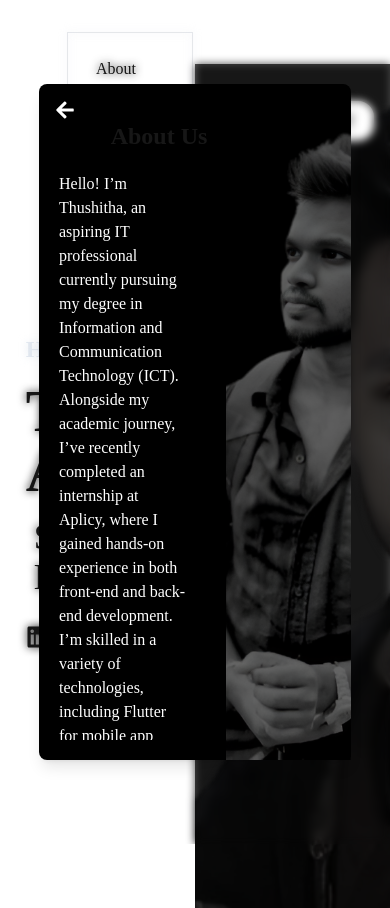
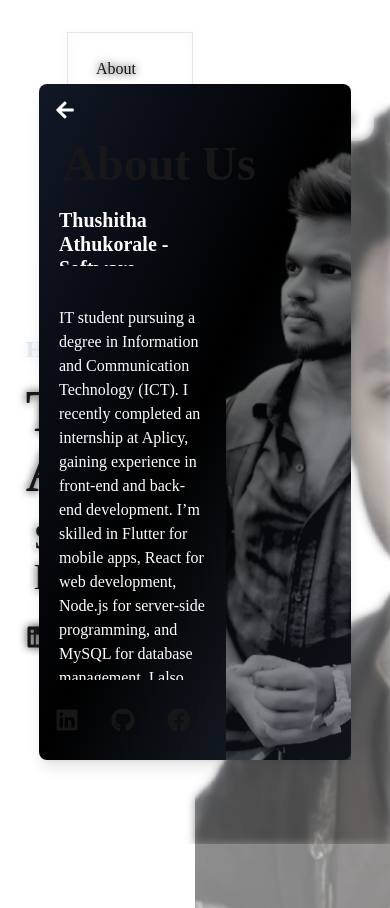
Before and after one commit to ATgayan/portfolio, a Next.js app: page / in a window 390 px wide. Both pictures are taken after a click on the element "About". Built offline with nearby package versions, Linux system fonts and the light colour scheme.

Commit message:
update 2.0

```diff
--- /dev/null
+++ b/src/app/component/Aboutus.js
@@ -0,0 +1,91 @@
+"use client";
+
+import { FaArrowLeft } from "react-icons/fa";
+import { useState } from "react";
+
+import { FaLinkedin, FaGithub, FaFacebook, FaInstagram } from 'react-icons/fa';
+
+export default function PopupWindow({ hadleClick }) {
+  const [animationState, setAnimationState] = useState("fadeIn");
+
+  const closePopup = () => {
+    setAnimationState("fadeOut");
+    setTimeout(() => {
+      hadleClick();
+    }, 1000);
+  };
+
+  return (
+    <div
+      className={`fixed inset-0 backdrop-blur-sm bg-opacity-50 flex items-center justify-center z-50 ${animationState === "fadeIn" ? "animate-fadeIn" : "animate-fadeOut"
+        }`}
+    >
+      <div
+  className="bg-gradient-to-br from-gray-900 via-black to-gray-800 w-4/5 h-4/5 rounded-lg relative shadow-lg "
+>
+        {/* Close Button */}
+        <div
+          onClick={closePopup}
+          className="absolute top-4 left-4 flex cursor-pointer items-center justify-center rounded-full"
+        >
+          <FaArrowLeft className="text-xl text-white" />
+        </div>
+
+        {/* Main Content */}
+        <div className="flex w-full h-full pt-10">
+          {/* Left Section */}
+          <div className="w-3/5 h-full flex flex-col pr-5">
+          <div className=" w-60 flex items-center justify-center mt-4"><p className="text-5xl font-bold">About Us</p></div>
+          <p className="m-5 mb-10 overflow-y-auto text-white leading-6 text-xl font-bold">Thushitha Athukorale - Software engineer</p>
+            <p className="ml-5  overflow-y-auto text-white text-base leading-6">
+           IT student pursuing a degree in Information and Communication Technology (ICT). I recently completed an internship at Aplicy, gaining experience in front-end and back-end development.
+
+I’m skilled in Flutter for mobile apps, React for web development, Node.js for server-side programming, and MySQL for database management. I also enjoy video editing with Adobe Premiere Pro.
+
+Passionate about learning and building impactful projects, I’m eager to grow and contribute to the tech industry. Feel free to connect and explore my work!
+            </p>
+            <div>
+            <div className="w-50 h-20 items-center flex">
+                            <div className="flex">
+                                <a
+                                href='https://www.linkedin.com/in/thushitha-athukorale-848765248'
+                                target='_blank'
+                                ><FaLinkedin size={24} className="m-4"  /></a>
+
+                                <a
+                                 href='https://github.com/ATgayan'
+                                 target='_blank'
+                                >
+                                <FaGithub size={24} className="m-4" />
+                                </a>
+
+                               <a
+                               href='https://www.facebook.com/sl.gaiya?mibextid=ZbWKwL'
+                               target='_blank'
+                               >
+                               <FaFacebook size={24} className="m-4" />
+                               </a>
+                                <a
+                                 href='https://www.instagram.com/'
+                                 target='_blank'
+                                >
+                                <FaInstagram size={24} className="m-4" />
+                                </a>
+                            </div>
+                        </div>
+            </div>
+          </div>
+
+          {/* Right Section */}
+          <div className="relative w-2/5 h-full flex items-center justify-center overflow-hidden">
+
+
+            {/* Image */}
+            <div className="opacity-50 absolute w-full h-full bg-cover bg-center" style={{ backgroundImage: "url('/assest/image/mysecondimg.png')" }}></div>
+          </div>
+        </div>
+      </div>
+    </div>
+
+  );
+}
--- a/src/app/component/Contactus.js
+++ b/src/app/component/Contactus.js
@@ -29,11 +29,11 @@ export default function ContactUs({ MyContact }) {
 
 
     <div
-    className={`fixed inset-0 backdrop-blur-sm bg-opacity-50 flex items-center justify-center z-50 ${
+    className={` fixed inset-0 backdrop-blur-sm bg-opacity-50 flex items-center justify-center z-50 ${
       animationState === "fadeIn" ? "animate-fadeIn" : "animate-fadeOut"
     }`}
   >
-    <div className="bg-black rounded-lg w-[50%] h-auto rounded-4 shadow-lg relative flex flex-col p-6">
+    <div className=" rounded-lg w-[50%] h-auto rounded-4 shadow-lg relative flex flex-col p-6">
       {/* Close Button */}
       <div
         onClick={closePopup}
--- a/src/app/component/MyService.js
+++ b/src/app/component/MyService.js
@@ -49,7 +49,7 @@ export default function MyServices({ MyServicepopup }) {
         animationState === "fadeIn" ? "animate-fadeIn" : "animate-fadeOut"
       }`}
     >
-      <div className="bg-black w-[80%] h-[80%] bg-teal-500 rounded-lg shadow-lg relative flex">
+      <div className="bg-gradient-to-br from-gray-900 via-black to-gray-800 w-[80%] h-[80%]  rounded-lg shadow-lg relative flex">
         {/* Close Button */}
         <div
           onClick={closePopup}
--- a/src/app/component/Mywork.js
+++ b/src/app/component/Mywork.js
@@ -27,12 +27,7 @@ export default function MyworkWindow({ MyworkPopup }) {
       content:
         "I’m skilled in a variety of technologies, including Flutter for mobile app development, React for building dynamic web applications, and Node.js for server-side programming. I also have a strong understanding of database management using MySQL.",
     },
-    {
-      image:'https://lh5.googleusercontent.com/ZVwm-B-lXbVyairBx2ywVzWNiNLiEbNuzYrKKU05xG5y9t6m3vrqdjvdsxCRL9kTtKeNnLzCIgXIv7HC8_Vd4G6xN8T8-t2j-NWptAlJEJvk_Q4VDt9lvXsnCwLjY6sJyhMoW3KlQHLhFiExRskph6g',
-      title: "Passions",
-      content:
-        "Beyond coding, I enjoy video editing, where I bring creativity to life using Adobe Premiere Pro. I’m passionate about learning new technologies, building meaningful projects, and constantly improving my skills to contribute to the tech industry.",
-    },
+
   ];
 
   const nextSlide = () => {
@@ -49,7 +44,7 @@ export default function MyworkWindow({ MyworkPopup }) {
         animationState === "fadeIn" ? "animate-fadeIn" : "animate-fadeOut"
       }`}
     >
-      <div className="bg-black w-[80%] h-[80%] bg-teal-500 rounded-lg shadow-lg relative flex">
+      <div className="bg-gradient-to-br from-gray-900 via-black to-gray-800 w-[80%] h-[80%]  rounded-lg shadow-lg relative flex">
         {/* Close Button */}
         <div
           onClick={closePopup}
@@ -59,7 +54,7 @@ export default function MyworkWindow({ MyworkPopup }) {
         </div>
 
         {/* Left Section */}
-        <div className="pt-10 w-1/2 h-full bg-yellow-400 flex flex-col p-5">
+        <div className="pt-10 w-1/2 h-full  flex flex-col p-5">
           <h2 className="text-white text-2xl font-bold mb-4">{slides[currentSlide].title}</h2>
           <p className="text-white text-base leading-6 overflow-y-auto">
             {slides[currentSlide].content}
--- a/src/app/component/navbar.js
+++ b/src/app/component/navbar.js
@@ -7,11 +7,11 @@ export default function Navbar({hadleClick, MyworkPopup,MyServices,Contact}){
 
     return(
         <div>
-        <nav className="dark:bg-black fixed w-full top-0 left-0">
+        <nav className=" fixed w-full top-0 left-0">
           <div className="max-w-screen-xl flex items-center justify-between mx-auto p-4">
             {/* Center aligned ul */}
             <div className="flex justify-center flex-1">
-              <ul className="flex flex-col p-4 md:p-0 mt-4 font-medium border md:space-x-8 md:flex-row md:mt-0 md:border-0 dark:bg-gray-800 md:dark:bg-black">
+              <ul className="flex flex-col p-4 md:p-0 mt-4 font-medium border md:space-x-8 md:flex-row md:mt-0 md:border-0 ">
                 <li>
                   <div
                     onClick={hadleClick}
@@ -22,7 +22,7 @@ export default function Navbar({hadleClick, MyworkPopup,MyServices,Contact}){
                 </li>
                 <li>
                   <div
-                    onClick={Contact}
+                    // onClick={Contact}
                     className="cursor-pointer block py-2 px-3 rounded md:hover:bg-transparent md:p-0 md:dark:hover:bg-transparent md:hover:font-bold"
                   >
                     Contact us
@@ -30,7 +30,7 @@ export default function Navbar({hadleClick, MyworkPopup,MyServices,Contact}){
                 </li>
                 <li>
                   <div
-                    onClick={MyworkPopup}
+                    // onClick={MyworkPopup}
                     className="cursor-pointer block py-2 px-3 rounded md:hover:bg-transparent md:p-0 md:dark:hover:bg-transparent md:hover:font-bold"
                   >
                     My work
@@ -38,7 +38,7 @@ export default function Navbar({hadleClick, MyworkPopup,MyServices,Contact}){
                 </li>
                 <li>
                   <div
-                    onClick={MyServices}
+                    // onClick={MyServices}
                     className="cursor-pointer block py-2 px-3 rounded md:hover:bg-transparent md:p-0 md:dark:hover:bg-transparent md:hover:font-bold"
                   >
                     Services
--- a/src/app/component/popupwindow.js
+++ /dev/null
@@ -1,57 +0,0 @@
-"use client";
-
-import { FaArrowLeft } from "react-icons/fa";
-import { useState } from "react";
-
-export default function PopupWindow({ hadleClick }) {
-  const [animationState, setAnimationState] = useState("fadeIn");
-
-  const closePopup = () => {
-    setAnimationState("fadeOut");
-    setTimeout(() => {
-      hadleClick();
-    }, 1000);
-  };
-
-  return (
-    <div
-      className={`fixed inset-0 backdrop-blur-sm bg-opacity-50 flex items-center justify-center z-50 ${animationState === "fadeIn" ? "animate-fadeIn" : "animate-fadeOut"
-        }`}
-    >
-      <div className="bg-black w-4/5 h-4/5 rounded-lg shadow-lg relative">
-        {/* Close Button */}
-        <div
-          onClick={closePopup}
-          className="absolute top-4 left-4 flex cursor-pointer items-center justify-center rounded-full"
-        >
-          <FaArrowLeft className="text-xl text-white" />
-        </div>
-
-        {/* Main Content */}
-        <div className="flex w-full h-full pt-5">
-          {/* Left Section */}
-          <div className="w-3/5 h-full flex flex-col pr-5">
-          <div className=" w-60 flex items-center justify-center mt-4"><p className="text-2xl font-bold">About Us</p></div>
-            <p className="m-5 overflow-y-auto text-white text-base leading-6">
-              Hello! I’m Thushitha, an aspiring IT professional currently pursuing my degree in Information and Communication Technology (ICT). Alongside my academic journey, I’ve recently completed an internship at Aplicy, where I gained hands-on experience in both front-end and back-end development.
-
-              I’m skilled in a variety of technologies, including Flutter for mobile app development, React for building dynamic web applications, and Node.js for server-side programming. I also have a strong understanding of database management using MySQL. Beyond coding, I enjoy video editing, where I bring creativity to life using Adobe Premiere Pro.
-
-              I’m passionate about learning new technologies, building meaningful projects, and constantly improving my skills to contribute to the tech industry. Feel free to check out my projects and get in touch!
-            </p>
-          </div>
-
-          {/* Right Section */}
-          <div className="relative w-2/5 h-full flex items-center justify-center overflow-hidden">
-
-            <div className="absolute w-full h-full bg-black opacity-60 z-10"></div>
-
-            {/* Image */}
-            <div className="absolute w-full h-full bg-cover bg-center" style={{ backgroundImage: "url('/assest/image/mysecondimg.png')" }}></div>
-          </div>
-        </div>
-      </div>
-    </div>
-
-  );
-}
--- a/src/app/home/page.js
+++ b/src/app/home/page.js
@@ -4,7 +4,7 @@ import { useState, useEffect } from 'react';
 import Navbar from "../component/navbar";
 import { FaLinkedin, FaGithub, FaFacebook, FaInstagram } from 'react-icons/fa';
 
-import Popupwindow from '../component/popupwindow';
+import Popupwindow from '../component/Aboutus';
 import MyworkWindow from '../component/Mywork';
 import MyServices from '../component/MyService';
 import ContactUs from '../component/Contactus';
@@ -54,7 +54,7 @@ export default function Hompage() {
     };
 
     return (
-        <div className="animate-fadeIn flex flex-col">
+        <div className="animate-fadeIn flex flex-col ">
             <div className="w-auto h-auto z-50">
                 <Navbar hadleClick={handleState} MyworkPopup={handleState2} MyServices={handleState3} Contact={handleState4}/>
             </div>
@@ -96,10 +96,30 @@ export default function Hompage() {
 
                         <div className="w-50 h-20 items-center flex">
                             <div className="flex">
-                                <FaLinkedin size={24} className="m-4" />
+                                <a
+                                href='https://www.linkedin.com/in/thushitha-athukorale-848765248'
+                                target='_blank'
+                                ><FaLinkedin size={24} className="m-4"  /></a>
+
+                                <a
+                                 href='https://github.com/ATgayan'
+                                 target='_blank'
+                                >
                                 <FaGithub size={24} className="m-4" />
-                                <FaFacebook size={24} className="m-4" />
+                                </a>
+
+                               <a
+                               href='https://www.facebook.com/sl.gaiya?mibextid=ZbWKwL'
+                               target='_blank'
+                               >
+                               <FaFacebook size={24} className="m-4" />
+                               </a>
+                                <a
+                                 href='https://www.instagram.com/'
+                                 target='_blank'
+                                >
                                 <FaInstagram size={24} className="m-4" />
+                                </a>
                             </div>
                         </div>
                     </div>
@@ -108,10 +128,10 @@ export default function Hompage() {
                 <div className="h-screen mt-16 w-[50%]">
                     <div className="relative h-screen">
                         {/* Background image */}
-                        <div className="absolute inset-0 z-10 bg-[url('/assest/image/myPhoto.png')] bg-cover"></div>
+                        <div className="absolute inset-0 z-10 bg-[url('/assest/image/myPhoto.png')] opacity-50 bg-cover"></div>
 
                         {/* Overlay for transparency */}
-                        <div className="absolute inset-0 z-20 bg-black opacity-70"></div>
+
 
                         <div className="relative z-10 flex items-center justify-center h-full"></div>
                     </div>
--- a/src/app/layout.js
+++ b/src/app/layout.js
@@ -13,7 +13,7 @@ const geistMono = localFont({
 });
 
 export const metadata = {
-  title: "Athukorale",
+  title: "Portfolio",
   description: "Create my portpolio",
 };
 
```
